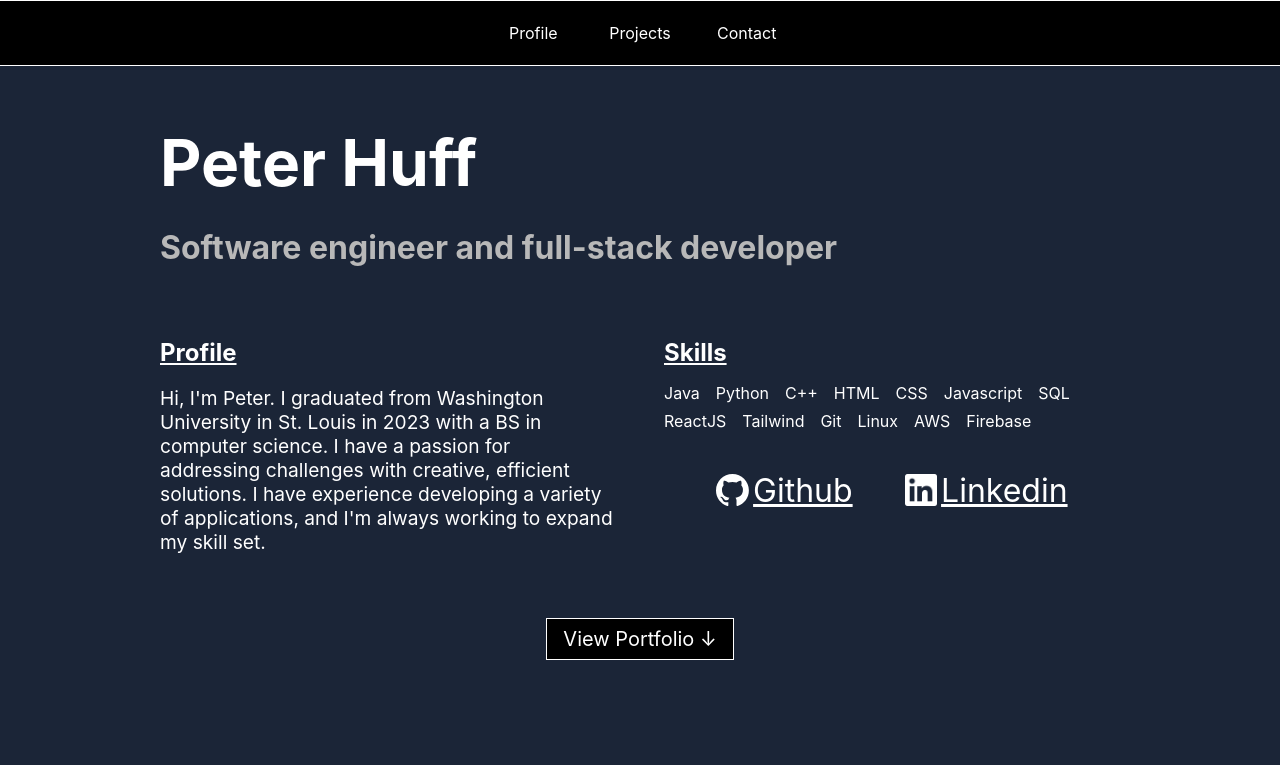
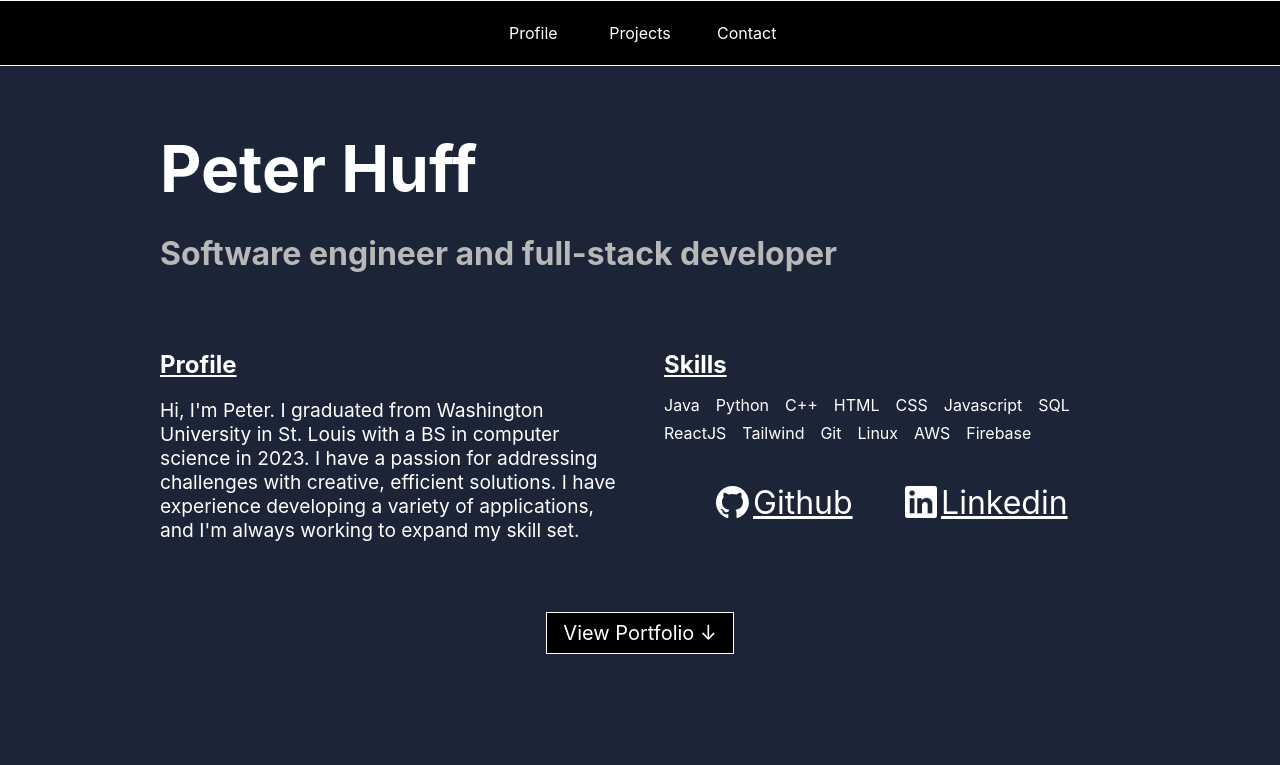
Before and after one commit to peterhuff/portfolio, a plain HTML site: page public/index.html in a window 1280 px wide. Shown: the top 765 px of the page. Drawn offline with Linux system fonts and the light colour scheme; some packages are replaced by stand-ins of ours.

Commit message:
Bio edit

```diff
--- a/public/index.html
+++ b/public/index.html
@@ -35,7 +35,7 @@
                     <div class="about-me">
                         <h3>Profile</h3>
                         <p>
-                            Hi, I'm Peter. I graduated from Washington University in St. Louis in 2023 with a BS in computer science.
+                            Hi, I'm Peter. I graduated from Washington University in St. Louis with a BS in computer science in 2023.
                             I have a passion for addressing challenges with creative, efficient solutions.
                             I have experience developing a variety of applications, and I'm always working to expand my skill set.
                         </p>
@@ -125,10 +125,6 @@
                             <input type="email" class="form-field" id="email" placeholder="Your Email">
                         </div>
                     </div>
-                    <!-- <div>
-                        <label for="subject">Subject</label>
-                        <input type="text" class="form-field" id="subject" placeholder="Subject">
-                    </div> -->
                     <div>
                         <label for="message">Message</label>
                         <span class="invalid" id="message-required">(Required)</span>
```
